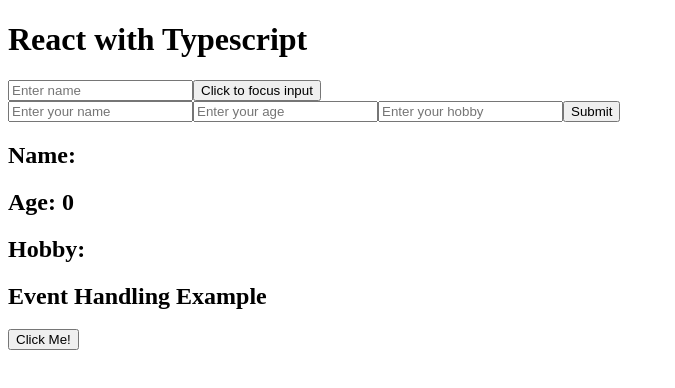
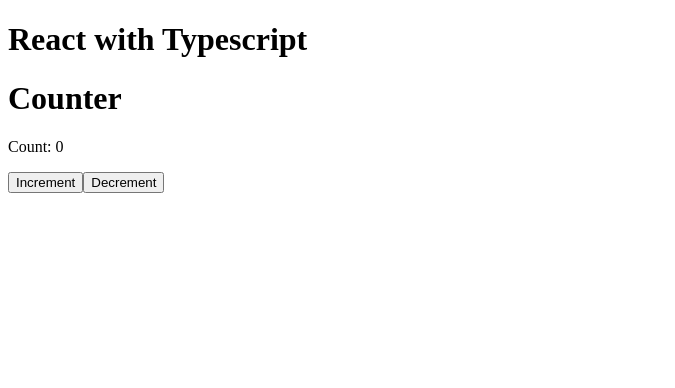
Before and after one commit to NithyaKrishnan08/react-typescript, a React (Vite) app in the folder react-typescript/: page / in a window 1280 px wide. Shown: the top 388 px of the page, without its empty margins (0-675 px from the left). Built offline with nearby package versions, Linux system fonts and the light colour scheme.

Commit message:
Context API changes

```diff
--- a/react-typescript/src/App.tsx
+++ b/react-typescript/src/App.tsx
@@ -2,21 +2,19 @@
 // import Button from './components/Button'
 // import UserInfo from './components/UserInfo'
 // import AdminInfo from './components/AdminInfo'
-// import Counter from './components/Counter'
+import Counter from './components/Counter'
 // import UserProfile from "./components/UserProfile"
 // import TodoList from "./components/TodoList"
 // import Form from "./components/Form"
-import FocusInput from "./components/FocusInput"
-import ContactForm from "./components/ContactForm"
-import EventHandling from "./components/EventHandling"
+// import FocusInput from "./components/FocusInput"
+// import ContactForm from "./components/ContactForm"
+// import EventHandling from "./components/EventHandling"
 
 function App() {
   return (
     <>
       <h1>React with Typescript</h1>
-      <FocusInput />
-      <ContactForm />
-      <EventHandling />
+      <Counter />
     </>
   )
 }
--- a/react-typescript/src/components/Counter.tsx
+++ b/react-typescript/src/components/Counter.tsx
@@ -1,22 +1,15 @@
-import { useState } from "react";
+import { useContext, FC } from "react";
+import { MyContext } from "../context/MyContext";
 
-const Counter = () => {
-  const [count, setCount] = useState<number>(0);
-
-  const handleIncrement = () => {
-    setCount(count + 1);
-  }
-
-  const handleDecrement = () => {
-    setCount(count - 1);
-  }
+const Counter: FC = () => {
+  const {count, increment, decrement} = useContext(MyContext);
 
   return (
     <div>
       <h1>Counter</h1>
       <p>Count: {count}</p>
-      <button onClick={handleIncrement}>Increment</button>
-      <button onClick={handleDecrement}>Decrement</button>
+      <button onClick={increment}>Increment</button>
+      <button onClick={decrement}>Decrement</button>
     </div>
   );
 };
--- /dev/null
+++ b/react-typescript/src/context/MyContext.tsx
@@ -0,0 +1,37 @@
+import { createContext, FC, ReactNode, useState } from "react";
+
+interface MyContextProps {
+  count: number;
+  increment: () => void;
+  decrement: () => void;
+}
+
+export const MyContext = createContext<MyContextProps>({
+  count: 0,
+  increment: () => {},
+  decrement: () => {}
+});
+
+interface MyProviderProps {
+  children: ReactNode
+}
+
+const MyProvider : FC<MyProviderProps> = ({children}) => {
+  const [count, setCount] = useState(0);
+
+  const increment = () => {
+    setCount(count + 1);
+  };
+
+  const decrement = () => {
+    setCount(count - 1);
+  };
+
+  return (
+    <MyContext.Provider value={{count, increment, decrement}}>
+      {children}
+    </MyContext.Provider>
+  );
+};
+
+export default MyProvider;
--- a/react-typescript/src/main.tsx
+++ b/react-typescript/src/main.tsx
@@ -1,9 +1,12 @@
 import { StrictMode } from 'react'
 import { createRoot } from 'react-dom/client'
 import App from './App.tsx'
+import MyProvider from './context/MyContext.tsx';
 
 createRoot(document.getElementById('root')!).render(
   <StrictMode>
-    <App />
+    <MyProvider>
+      <App />
+    </MyProvider>
   </StrictMode>,
 )
```
